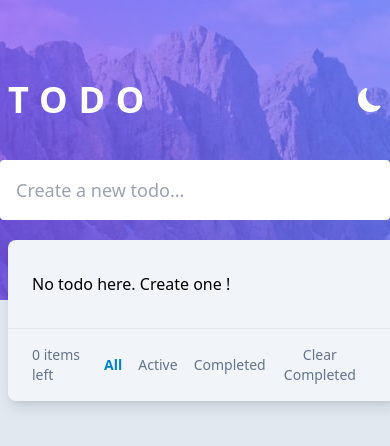
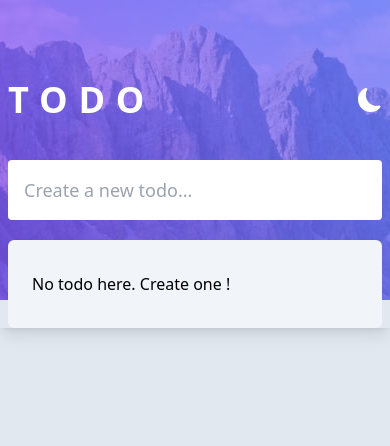
Before and after one commit to henocmusau/exercisesJS, a Next.js app in the folder todo_app/: page / in a window 390 px wide. Shown: the top 446 px of the page. Built offline with nearby package versions, Linux system fonts and the light colour scheme.

Commit message:
Mise en place de la responsivité, amélioration considérable du design. Version 1 quasi prête

```diff
--- a/todo_app/app/layout.js
+++ b/todo_app/app/layout.js
@@ -1,19 +1,18 @@
+import './globals.css'
 import { ThemeProvider } from '@/utils/context/theme'
-import './globals.css'
-import { Inter } from 'next/font/google'
-
-const inter = Inter({ subsets: ['latin'] })
 
 export const metadata = {
   title: 'My Todo App - Manage your todo-list !',
   description: 'This app is for create, manage and filter your todolist efficiently.',
 }
 
+const style = ' bg-bgLight dark:bg-bgDark flex flex-col items-center'
+
 export default function RootLayout({ children }) {
   return (
     <ThemeProvider>
       <html lang="en">
-        <body className='bg-bgLight dark:bg-bgDark flex flex-col items-center'>{children}</body>
+        <body className={style} >{children}</body>
       </html>
     </ThemeProvider>
   )
--- a/todo_app/app/page.js
+++ b/todo_app/app/page.js
@@ -10,12 +10,12 @@ export default function Home() {
 
   return (
     <main
-      className='bg-lightImage dark:bg-darkImage flex w-full bg-cover bg-no-repeat bg-top flex-col items-center justify-between'
+      className='bg-lightImage box-border dark:bg-darkImage flex w-full bg-cover bg-no-repeat bg-top flex-col items-center justify-between'
     >
       <section
-        className='min-h-[300px] mx-2 md:mx-0 w-full md:w-[500px] pt-20 relative'
+        className='min-h-[300px] px-2 md:mx-0 w-full md:w-[500px] pt-20 relative'
       >
-        <div className='flex justify-between items-center mx-2 md:mx-0 text-white mb-10'>
+        <div className='flex justify-between items-center md:mx-0 text-white mb-10'>
           <h1 className='text-4xl font-semibold uppercase tracking-[0.3em] '>Todo</h1>
           <ThemeButton />
         </div>
--- a/todo_app/components/Form.jsx
+++ b/todo_app/components/Form.jsx
@@ -2,9 +2,9 @@
 import React from 'react'
 
 export default function Form({ createTodo, inputRef }) {
+
     return (
-
-        <form className='w-full' method='POST' onSubmit={createTodo}>
+        <form className='w-full inline-flex' method='POST' onSubmit={createTodo}>
             <input
                 ref={inputRef}
                 type='text'
@@ -13,6 +13,5 @@ export default function Form({ createTodo, inputRef }) {
                 className='w-full rounded p-4 text-lg dark:bg-bgDarkSecondary dark:text-slate-200'
             />
         </form>
-
     )
 }
--- a/todo_app/components/ListTodos.jsx
+++ b/todo_app/components/ListTodos.jsx
@@ -20,9 +20,10 @@ const filters = [
 export default function ListTodos({ todos, changeStateTodo, handleRemoveTodo, changeFilter, clearCompletedTodos, filterCategory }) {
     return (
         <>
-            <div
-                className="w-full md:w-[500px] mx-2 md:mx-0 absolute mt-5 bg-slate-100 dark:bg-bgDarkSecondary rounded-lg divide-y dark:divide-gray-700 shadow-lg"
+            <section
+                className="w-full md:w-[500px] px-2 md:mx-0 inset-x-0 absolute mt-5 shadow-lg"
             >
+                <ul className="divide-y dark:divide-gray-700 ">
                     {todos && todos.length > 0 && todos.map(todo => (
                         <Todo
                             key={todo.id}
@@ -31,9 +32,10 @@ export default function ListTodos({ todos, changeStateTodo, handleRemoveTodo, ch
                             RemoveTodo={handleRemoveTodo}
                         />
                     ))}
+                </ul>
 
                 {todos && todos?.length < 1 ?
-                    <span className='px-4 py-8 w-full mx-2 box-border flex dark:text-slate-200 rounded-md'
+                    <span className='px-6 py-8 w-full bg-slate-100 dark:bg-bgDarkSecondary box-border flex dark:text-slate-200 rounded-md'
                     >
                         No todo here. Create one !
                     </span>
@@ -46,7 +48,7 @@ export default function ListTodos({ todos, changeStateTodo, handleRemoveTodo, ch
                     clearCompletedTodos={clearCompletedTodos}
                     filterCategory={filterCategory}
                 />
-            </div>
+            </section>
         </>
     )
 }
--- a/todo_app/components/StatsAndFilters.jsx
+++ b/todo_app/components/StatsAndFilters.jsx
@@ -5,20 +5,40 @@ const classFilterButton = 'hover:text-slate-900 dark:hover:text-slate-200 hover:
 const classActiveFilterButton = 'font-bold text-sky-600 cursor-pointer'
 
 export default function StatsAndFilters({ todos, filters, clearCompletedTodos, changeFilter, filterCategory }) {
+
     return (
-        <section className="flex justify-between px-6 text-sm py-4 text-slate-500">
+        <section className="flex flex-wrap w-full md:flex-nowrap justify-between md:bg-slate-100 md:dark:bg-bgDarkSecondary md:px-6 text-sm md:py-4 text-slate-500 md:rounded-b-lg">
 
+            {todos && todos.length > 0 ?
+                <>
                     {/* Stats and filters */}
-            <span>{todos?.length} items left</span>
-            <div className="flex gap-4">
+                    <p className='grow text-left py-4 md:py-0 pl-6 md:pl-0 bg-slate-100 dark:bg-bgDarkSecondary rounded-bl-lg md:rounded-bl-none'>{todos?.length} items left</p>
+                    <div className="flex gap-4 order-2 md:order-none basis-full md:basis-auto justify-center mt-4 md:mt-0 p-4 md:p-0 bg-slate-100 dark:bg-bgDarkSecondary rounded-lg md:rounded-none">
+
+                        {/* Filters */}
                         {filters?.map(filter => (
-                    <button onClick={() => changeFilter(filter.code)} key={filter.code} className={filter.code === filterCategory ? classActiveFilterButton : classFilterButton}>
+                            <button
+                                key={filter.code}
+                                onClick={() => changeFilter(filter.code)}
+                                className={filter.code === filterCategory ? classActiveFilterButton : classFilterButton}
+                            >
                                 {filter.name}
                             </button>
                         ))
                         }
+
                     </div>
-            <button onClick={() => clearCompletedTodos()} className="hover:text-slate-900 dark:hover:text-slate-200 hover:font-semibold duration-300 cursor-pointer">Clear Completed</button>
+
+                    {/* Clear Todos Button */}
+                    <button
+                        onClick={() => clearCompletedTodos()}
+                        className="grow text-right py-4 md:py-0 pr-6 md:pr-0 bg-slate-100 dark:bg-bgDarkSecondary rounded-br-lg md:rounded-br-none hover:text-slate-900 dark:hover:text-slate-200 hover:font-semibold duration-300 cursor-pointer"
+                    >
+                        Clear Completed
+                    </button>
+                </> : null
+            }
+
         </section>
     )
 }
--- a/todo_app/components/Todo.jsx
+++ b/todo_app/components/Todo.jsx
@@ -8,7 +8,7 @@ export default function Todo({ id, isCompleted, title, changeStateTodo, RemoveTo
     const style = `${isCompleted ? 'text-slate-400 dark:text-slate-500 ' : 'text-slate-700 dark:text-slate-200 '} 'cursor-pointer text-md'`
 
     return (
-        <div className="py-4 px-6 flex items-center justify-between w-full text-lg">
+        <li className="py-4 px-6 bg-slate-100 dark:bg-bgDarkSecondary flex items-center justify-between w-full text-lg first:rounded-t-lg last:rounded-b-none">
             <div className="flex items-center">
                 {isCompleted ?
                     <BsCheckCircle
@@ -17,9 +17,9 @@ export default function Todo({ id, isCompleted, title, changeStateTodo, RemoveTo
                     /> :
                     <GiCircle onClick={() => changeStateTodo(id)} className="cursor-pointer text-2xl mr-2 text-slate-400" />
                 }
-                <span className={style}>{title} </span>
+                <h2 className={style}>{title} </h2>
             </div>
             <AiFillDelete onClick={() => RemoveTodo(id)} className="cursor-pointer text-2xl text-slate-500 hover:text-red-500 transition-all duration-300" />
-        </div>
+        </li>
     )
 }
```
Lines whose indentation alone changed are shown as unchanged.
